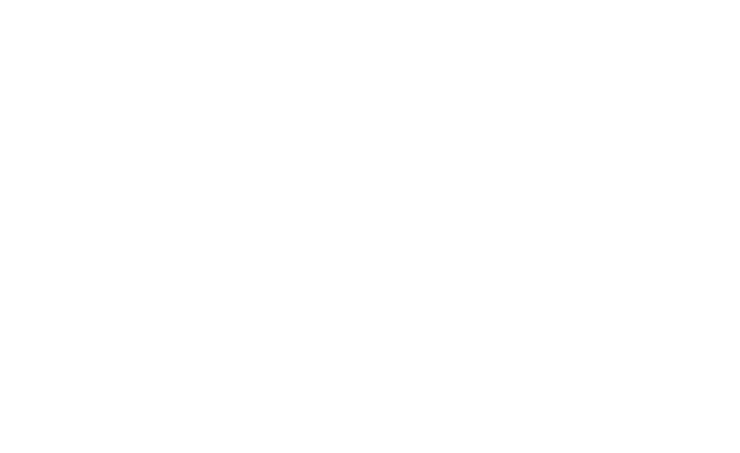
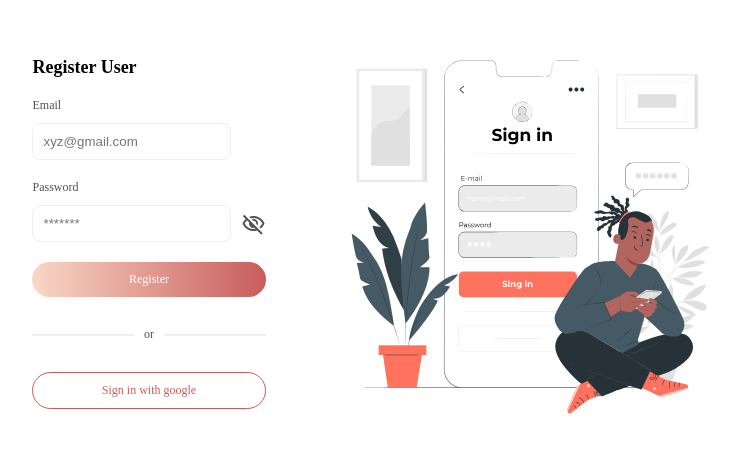
Before and after one commit to rakshyak-98/bookish-buddies, a React (Vite) app in the folder pwa/: page /register in a window 1280 px wide. Before the commit this address had no page. Shown: the part 167-620 px from the top of the page, without its empty margins (271-1011 px from the left). Built offline with nearby package versions, Linux system fonts and the light colour scheme.

Commit message:
new: register page

```diff
--- a/pwa/src/App.jsx
+++ b/pwa/src/App.jsx
@@ -2,6 +2,7 @@ import Dashboard from "./pages/Dashboard";
 import LoginPage from "./pages/LoginPage";
 import { Routes, Route } from "../node_modules/react-router-dom/dist/index";
 import Layout from "./Layout";
+import RegisterPage from "./pages/RegisterPage";
 
 function App() {
     return (
@@ -10,6 +11,7 @@ function App() {
                 <Route index element={<Dashboard />} />
             </Route>
             <Route path="/login" element={<LoginPage />} />
+            <Route path="/register" element={<RegisterPage />} />
         </Routes>
     );
 }
--- /dev/null
+++ b/pwa/src/pages/RegisterPage.jsx
@@ -0,0 +1,47 @@
+import { useState } from "react";
+import image from "../assets/right-login-image.svg";
+export default function RegisterPage() {
+    const [show, setShow] = useState(false);
+    return (
+        <main>
+            <div className="loginPage__wrapper">
+                <div className="left">
+                    <form method="dialog">
+                        <h2>Register User</h2>
+                        <div className="form__control">
+                            <label htmlFor="email">Email</label>
+                            <input type="email" placeholder="xyz@gmail.com" />
+                        </div>
+                        <div className="form__control">
+                            <label htmlFor="password">Password</label>
+                            <div className="form__group">
+                                <input
+                                    type={show ? "text" : "password"}
+                                    placeholder="*******"
+                                />
+                                <span className="material-symbols-outlined" onClick={() => setShow(!show)}>
+                                    {show ? "visibility" : "visibility_off"}
+                                </span>
+                            </div>
+                        </div>
+                        <a href="#register" className="btn btn--block">
+                            Register
+                        </a>
+                    </form>
+                    <p className="separator">or</p>
+                    <a href="#google-oauth" className="btn btn--outlined">
+                        Sign in with google
+                    </a>
+                </div>
+                <div className="right">
+                    <img src={image} alt="" />
+                    <a
+                        hidden
+                        href="https://www.freepik.com/free-vector/sign-concept-illustration_12892962.htm#query=login&position=18&from_view=search&track=sph">
+                        Image by storyset
+                    </a>
+                </div>
+            </div>
+        </main>
+    );
+}
```
